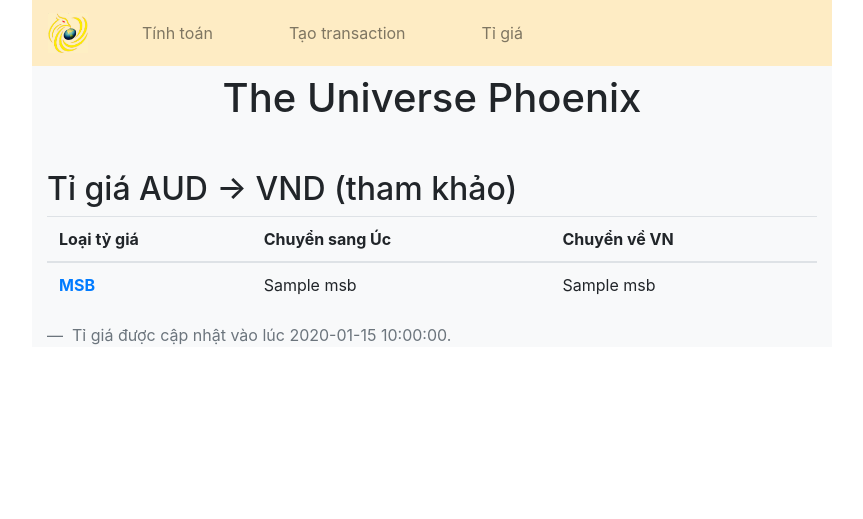
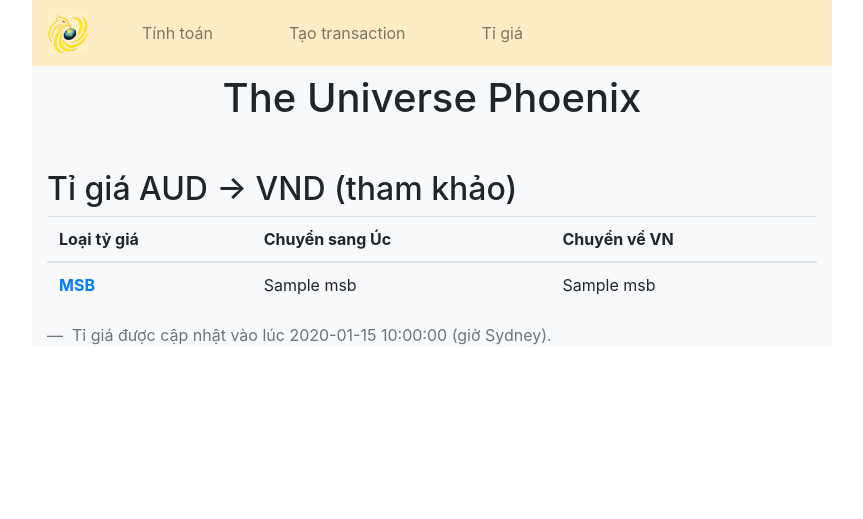
Before and after one commit to longhl104/shipping-calculator, a Flask app: template templates/currency.html in a window 1280 px wide. Shown: the top 519 px of the page, without its empty margins (208-1071 px from the left). Run offline with Flask 2, Linux system fonts and the light colour scheme; the template is opened without the code that fills it: most values are stand-ins (such as "Sample title", 1, 10 or a date in 2020); parts of the project's set-up code (start-up, migrations or seed data) failed here and were passed over; some libraries are stand-ins or nearby versions.

Commit message:
add text

```diff
--- a/templates/currency.html
+++ b/templates/currency.html
@@ -29,7 +29,7 @@
 </table>
 <blockquote class="blockquote">
 	<footer class="blockquote-footer">
-		Tỉ giá được cập nhật vào lúc {{time}}.
+		Tỉ giá được cập nhật vào lúc {{time}} (giờ Sydney).
 	</footer>
 </blockquote>
 {% endblock %}
```
